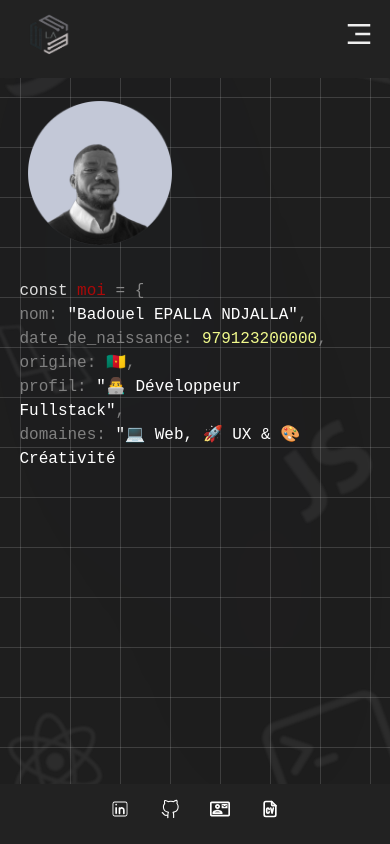
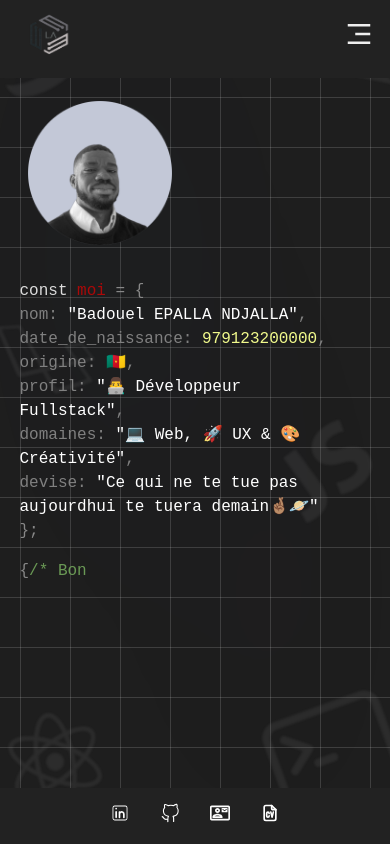
Before and after one commit to Laspales/Site_web, a React (Vite) app in the folder front/: page / in a window 390 px wide. Built offline with nearby package versions, Linux system fonts and the light colour scheme.

Commit message:
projets responsive done

```diff
--- a/front/src/Components/Footer-Style.css
+++ b/front/src/Components/Footer-Style.css
@@ -89,7 +89,7 @@ body.dark .App-Footer #cv{
 @media (max-width: 768px) {
   footer {
     position: fixed;
-    bottom: 0;
+    bottom: -0.5%;
     left: 0;
     width: 100%;
     height: 60px;
--- a/front/src/Components/Section-Style.css
+++ b/front/src/Components/Section-Style.css
@@ -59,7 +59,11 @@
 /* RESPONSIVE DESIGN PAGE D’ACCUEIL */
 
 @media (max-width: 768px) {
-
+.App-Section{
+    /* position: relative;
+    top: 10vw; */
+    padding: 4rem 0;
+}
     .App-Section .title h1,
     .App-Section .Surname h1 {
         visibility: hidden;
--- a/front/src/Components/textman.jsx
+++ b/front/src/Components/textman.jsx
@@ -16,7 +16,7 @@ function normalizeText(text) {
 }
 
 
-export default function TypewriterText({ text, speed = 30, onFinish, as: Tag = "p" }) {
+export default function TypewriterText({ text, speed = 20, onFinish, as: Tag = "p" }) {
   const segments = normalizeText(text);
   const fullTextRef = useRef(segments.map((s) => s.content).join(""));
   const [visibleCount, setVisibleCount] = useState(0);
```
